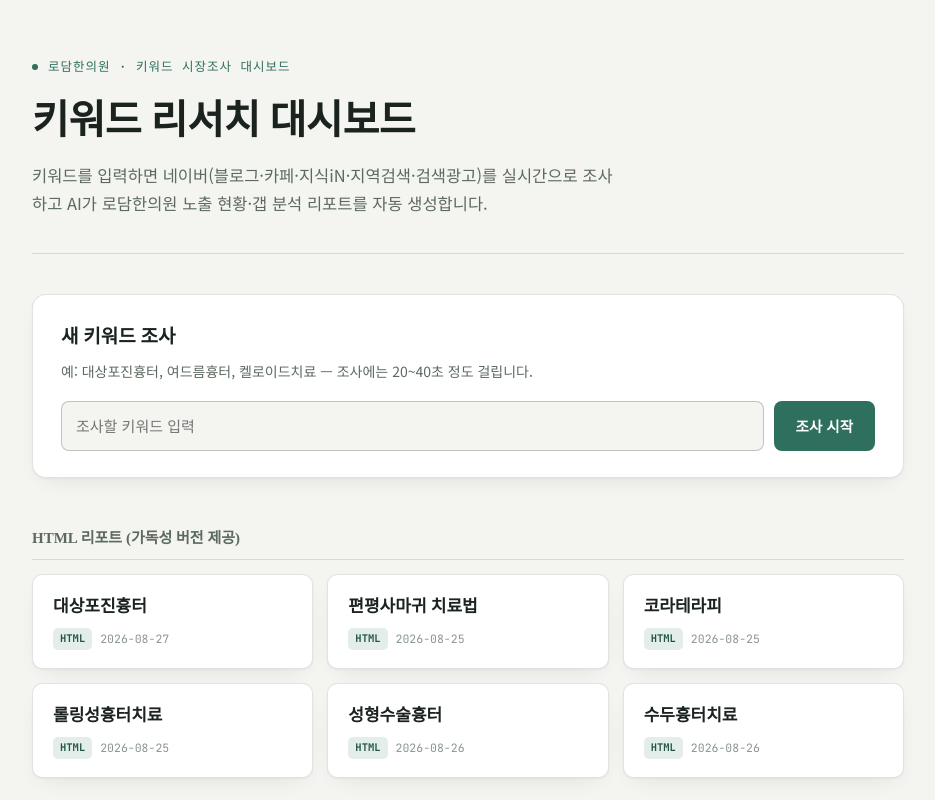
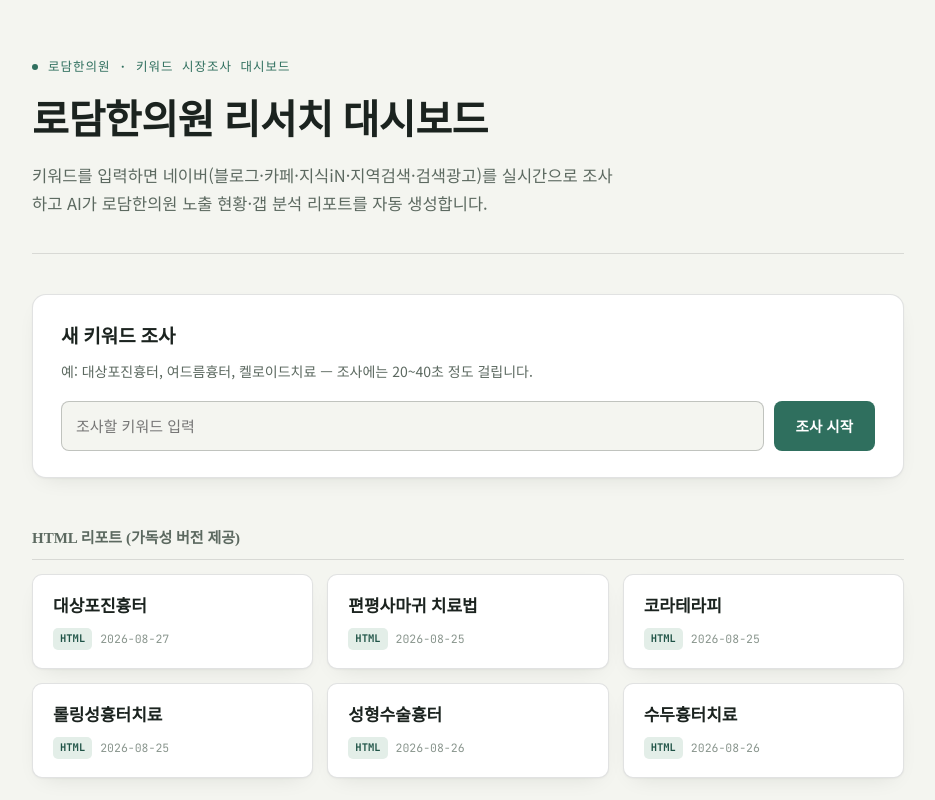
Before and after one commit to chang-rayray/rodamresearch, a website: page index.html in a window 1280 px wide. Shown: the top 800 px of the page, without its empty margins (172-1107 px from the left). Drawn offline with Linux system fonts and the light colour scheme.

Commit message:
제목을 '로담한의원 리서치 대시보드'로 정정

```diff
--- a/index.html
+++ b/index.html
@@ -3,7 +3,7 @@
 <head>
 <meta charset="UTF-8">
 <meta name="viewport" content="width=device-width, initial-scale=1">
-<title>로담한의원 키워드 리서치 아카이브</title>
+<title>로담한의원 리서치 대시보드</title>
 <meta name="description" content="로담한의원 키워드/시장/경쟁사 리서치 결과물 모음">
 <link rel="preconnect" href="https://fonts.googleapis.com">
 <link rel="preconnect" href="https://fonts.gstatic.com" crossorigin>
@@ -87,7 +87,7 @@
 <div class="wrap">
   <header>
     <div class="eyebrow"><span class="dot"></span>로담한의원 · 키워드 시장조사 대시보드</div>
-    <h1>키워드 리서치 대시보드</h1>
+    <h1>로담한의원 리서치 대시보드</h1>
     <p class="lede">키워드를 입력하면 네이버(블로그·카페·지식iN·지역검색·검색광고)를 실시간으로 조사하고 AI가 로담한의원 노출 현황·갭 분석 리포트를 자동 생성합니다.</p>
   </header>
 
```
